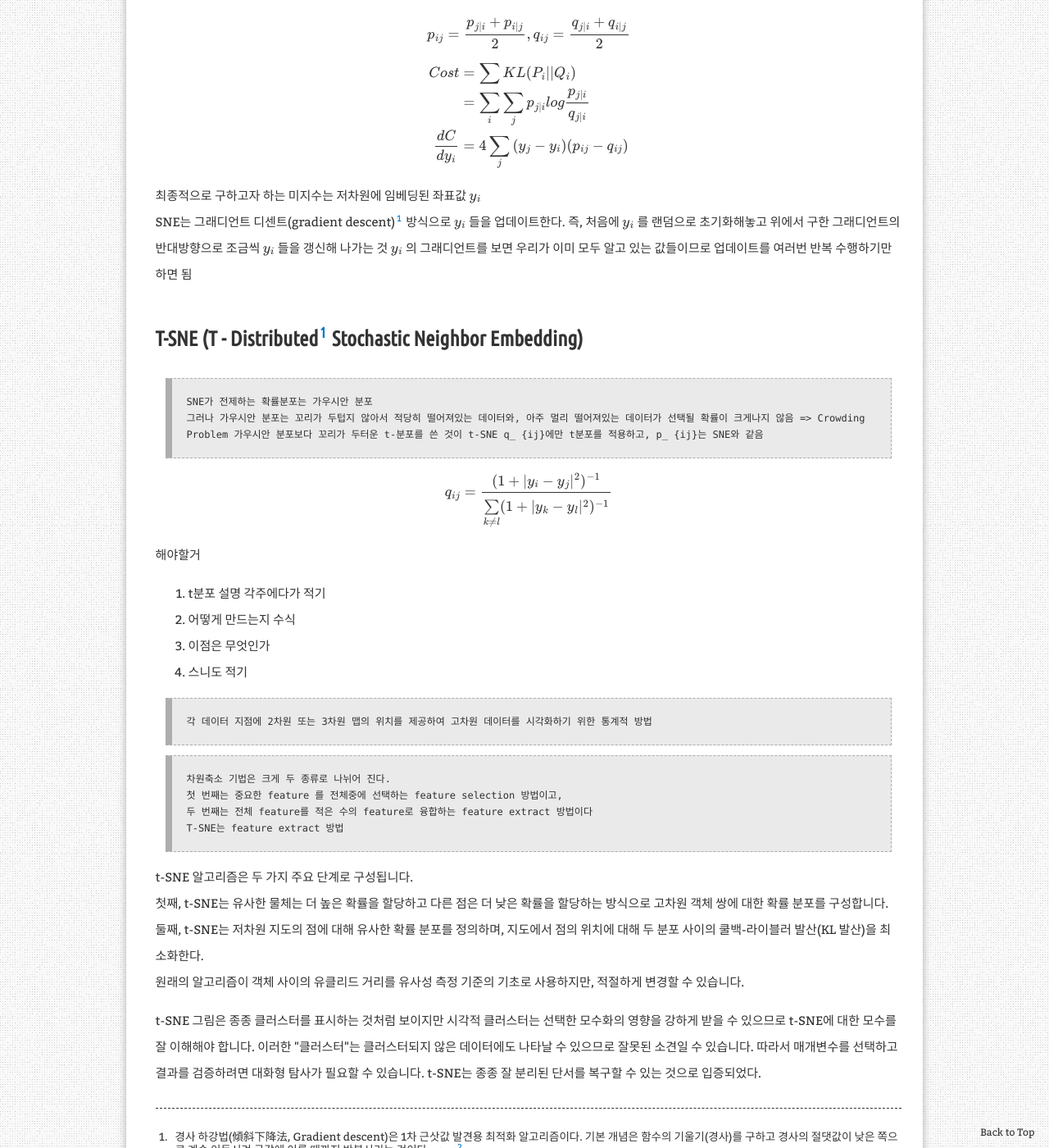
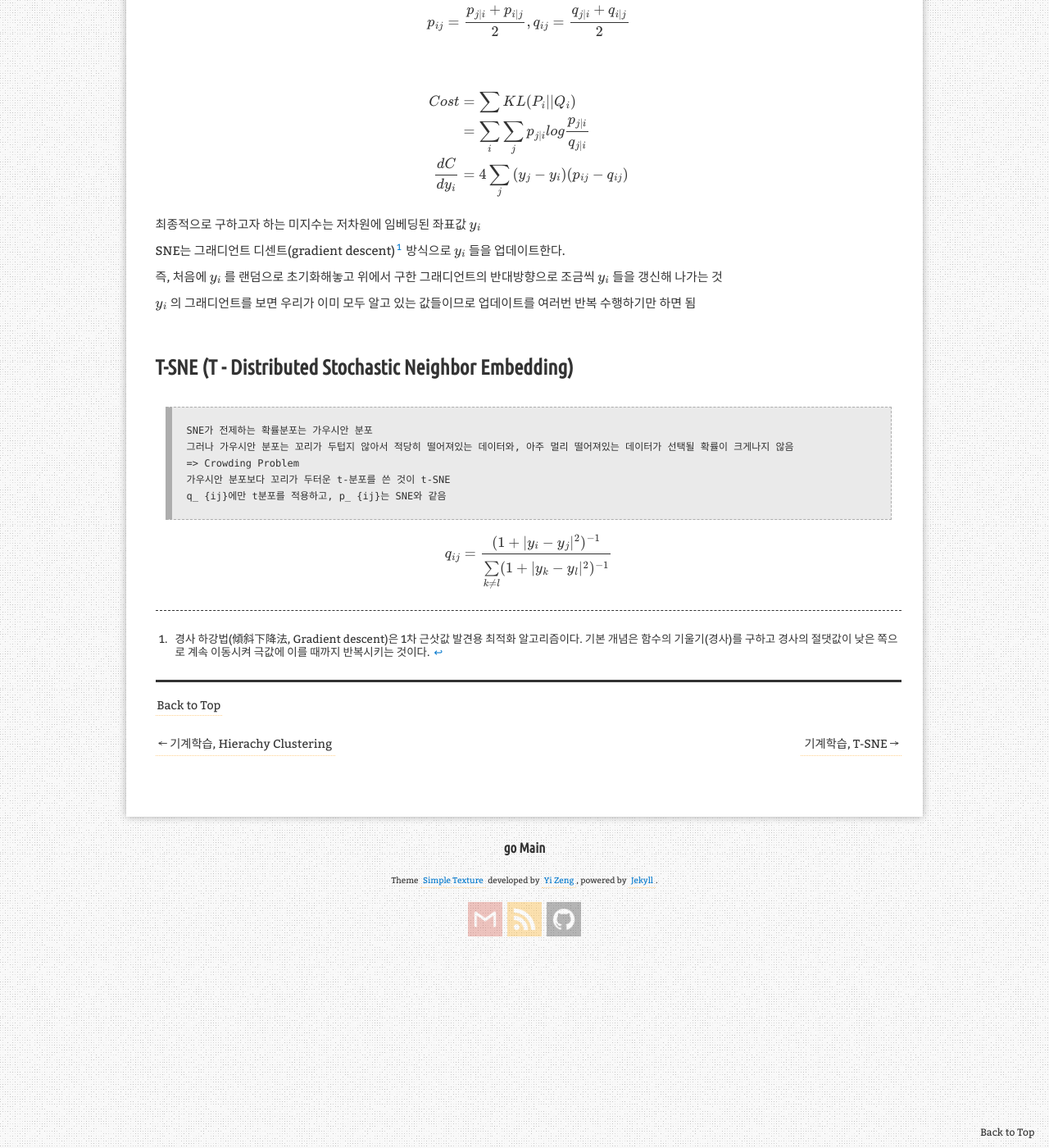
Before and after one commit to aristohyun/aristohyun.github.io, a Jekyll site: the page built from _posts/2021-07-26-T-SNE.md, in a window 1280 px wide and 1400 px high, scrolled down 1959 px. Shown: the whole window at 82% size. Built offline with Jekyll 4.4.1, drawn with Linux system fonts in a browser that asks for light colours; formulas are drawn with MathJax 3; comment, search, counter and statistics services are not loaded; some of the changed text lies outside the part shown.

Commit message:
Update 2021-07-26-T-SNE.md

```diff
--- a/_posts/2021-07-26-T-SNE.md
+++ b/_posts/2021-07-26-T-SNE.md
@@ -65,16 +68,13 @@ SNE 연구진은 계산 속도를 높이기 위해 몇 가지 학습 트릭을
 $\sigma_ i$는 각 개체마다 데이터 밀도가 달라서 이웃으로 뽑힐 확률이 왜곡되는 현상을 방지하기 위한 값인데,
 반복 실험 결과 p를 계산할 때 쓰는 $\sigma_ i$는 고정된 값을 써도 성능에 큰 차이를 보이지 않았다고 함.
 따라서 $\sigma_ i$ 계산을 생략하게 됨
-
-<br/>
-
-i에서 j가 이웃을 뽑힐 확률과 j에서 i가 뽑힐 확률이 동일하다고 생각해도 됨
+또한 i에서 j가 이웃을 뽑힐 확률과 j에서 i가 뽑힐 확률이 동일하다고 생각해도 됨
 따라서
 
 @
 p_ {ij} = \frac {p_ {j|i} + p_ {i|j}}{2} , q_ {ij} = \frac {q_ {j|i} + q_ {i|j}}{2}
 @
-
+<br/>
 @
 \begin{align\*}
 Cost &= \sum {KL(P_ i || Q_ i)} \\\
@@ -90,11 +90,10 @@ SNE는 그래디언트 디센트(gradient descent)[^1] 방식으로 $y_ i$ 들
 $y_ i$ 의 그래디언트를 보면 우리가 이미 모두 알고 있는 값들이므로 업데이트를 여러번 반복 수행하기만 하면 됨
 
 
-# T-SNE (T - Distributed[^1] Stochastic Neighbor Embedding)
+# T-SNE (T - Distributed Stochastic Neighbor Embedding)
 
 > SNE가 전제하는 확률분포는 가우시안 분포
-> 그러나 가우시안 분포는 꼬리가 두텁지 않아서
-> 적당히 떨어져있는 데이터와, 아주 멀리 떨어져있는 데이터가 선택될 확률이 크게나지 않음
+> 그러나 가우시안 분포는 꼬리가 두텁지 않아서 적당히 떨어져있는 데이터와, 아주 멀리 떨어져있는 데이터가 선택될 확률이 크게나지 않음
 > => Crowding Problem
 > 가우시안 분포보다 꼬리가 두터운 t-분포를 쓴 것이 t-SNE
 > q_ {ij}에만 t분포를 적용하고, p_ {ij}는 SNE와 같음
@@ -103,31 +102,6 @@ $y_ i$ 의 그래디언트를 보면 우리가 이미 모두 알고 있는 값
 q_ {ij} = \frac {(1 + |y_ i - y_ j|^2)^{-1}}{\sum \limits_ {k \neq l}^{}(1 + |y_ k - y_ l|^2)^{-1}}
 @
 
-해야할거
-1. t분포 설명 각주에다가 적기
-2. 어떻게 만드는지 수식
-3. 이점은 무엇인가
-4. 스니도 적기
-
-
-> 각 데이터 지점에 2차원 또는 3차원 맵의 위치를 제공하여 고차원 데이터를 시각화하기 위한 통계적 방법
-
-> 차원축소 기법은 크게 두 종류로 나뉘어 진다.
-> 첫 번째는 중요한 feature 를 전체중에 선택하는 feature selection 방법이고,
-> 두 번째는 전체 feature를 적은 수의 feature로 융합하는 feature extract 방법이다
-> T-SNE는 feature extract 방법
-
-t-SNE 알고리즘은 두 가지 주요 단계로 구성됩니다.
-첫째, t-SNE는 유사한 물체는 더 높은 확률을 할당하고 다른 점은 더 낮은 확률을 할당하는 방식으로 고차원 객체 쌍에 대한 확률 분포를 구성합니다.
-둘째, t-SNE는 저차원 지도의 점에 대해 유사한 확률 분포를 정의하며, 지도에서 점의 위치에 대해 두 분포 사이의 쿨백-라이블러 발산(KL 발산)을 최소화한다.
-원래의 알고리즘이 객체 사이의 유클리드 거리를 유사성 측정 기준의 기초로 사용하지만, 적절하게 변경할 수 있습니다.
-
-t-SNE 그림은 종종 클러스터를 표시하는 것처럼 보이지만
-시각적 클러스터는 선택한 모수화의 영향을 강하게 받을 수 있으므로 t-SNE에 대한 모수를 잘 이해해야 합니다.
-이러한 "클러스터"는 클러스터되지 않은 데이터에도 나타날 수 있으므로 잘못된 소견일 수 있습니다.
-따라서 매개변수를 선택하고 결과를 검증하려면 대화형 탐사가 필요할 수 있습니다.
-t-SNE는 종종 잘 분리된 단서를 복구할 수 있는 것으로 입증되었다.
 
 
 [^1]: 경사 하강법(傾斜下降法, Gradient descent)은 1차 근삿값 발견용 최적화 알고리즘이다. 기본 개념은 함수의 기울기(경사)를 구하고 경사의 절댓값이 낮은 쪽으로 계속 이동시켜 극값에 이를 때까지 반복시키는 것이다.
-[^2]: T-분포란,
```
Also changed, not shown: other parts of _posts/2021-07-26-T-SNE.md (+3 -0 lines).
